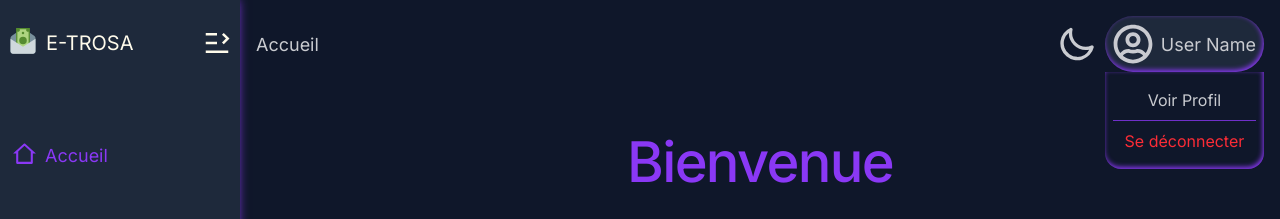
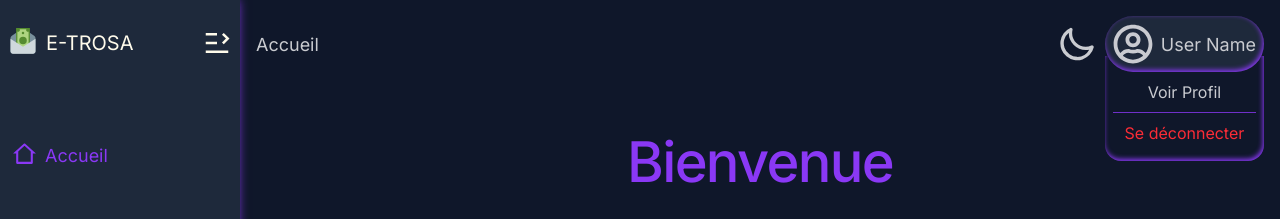
Before and after one commit to tsifcarnage/E-trosa, a React (Vite) app: page /accueil in a window 1280 px wide. Both pictures are taken after a click on the button "User Name". Shown: the top 219 px of the page. Built offline with nearby package versions, Linux system fonts and the light colour scheme.

Commit message:
Update Navbar.tsx

```diff
--- a/src/components/Navbar.tsx
+++ b/src/components/Navbar.tsx
@@ -31,8 +31,8 @@ export default function Navbar({ links }: SidebarProps) {
                     </button>
 
                     {isSummaryOpen && (
-                        <ul className="dropdown-content btn-neutral box-shad-user w-full rounded-b-2xl text-center p-2 absolute top-full left-0">
-                            <li className=" hover:text-[#8a38f5c8] border-b border-b-[#8a38f5c8] py-2 cursor-pointer">
+                        <ul className="  dropdown-content btn-neutral box-shad-user w-full rounded-b-2xl text-center p-2 absolute -z-1 top-10 left-0">
+                            <li className=" pt-4 hover:text-[#8a38f5c8] border-b border-b-[#8a38f5c8] py-2 cursor-pointer">
                                 <Link to={"/parametre"} onClick={handleClick}>Voir Profil</Link>
                             </li>
                             <li className="py-2 cursor-pointer text-red-500" onClick={handleClick}>Se déconnecter</li>
```
